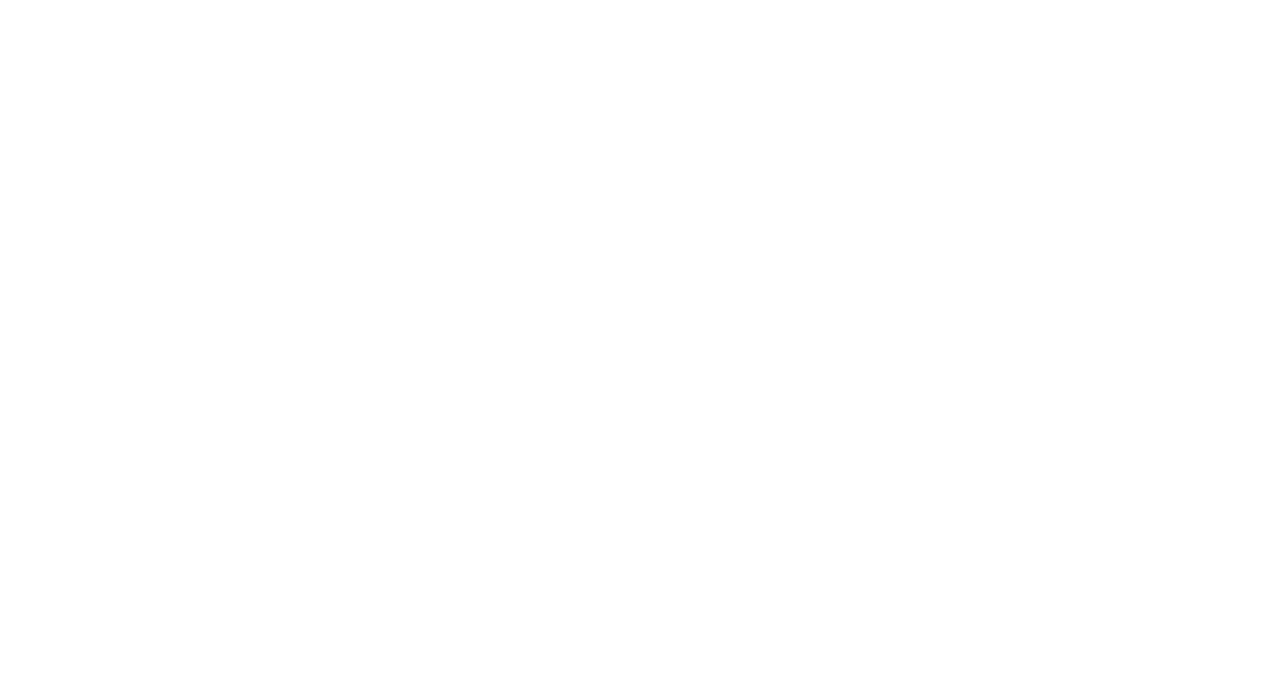
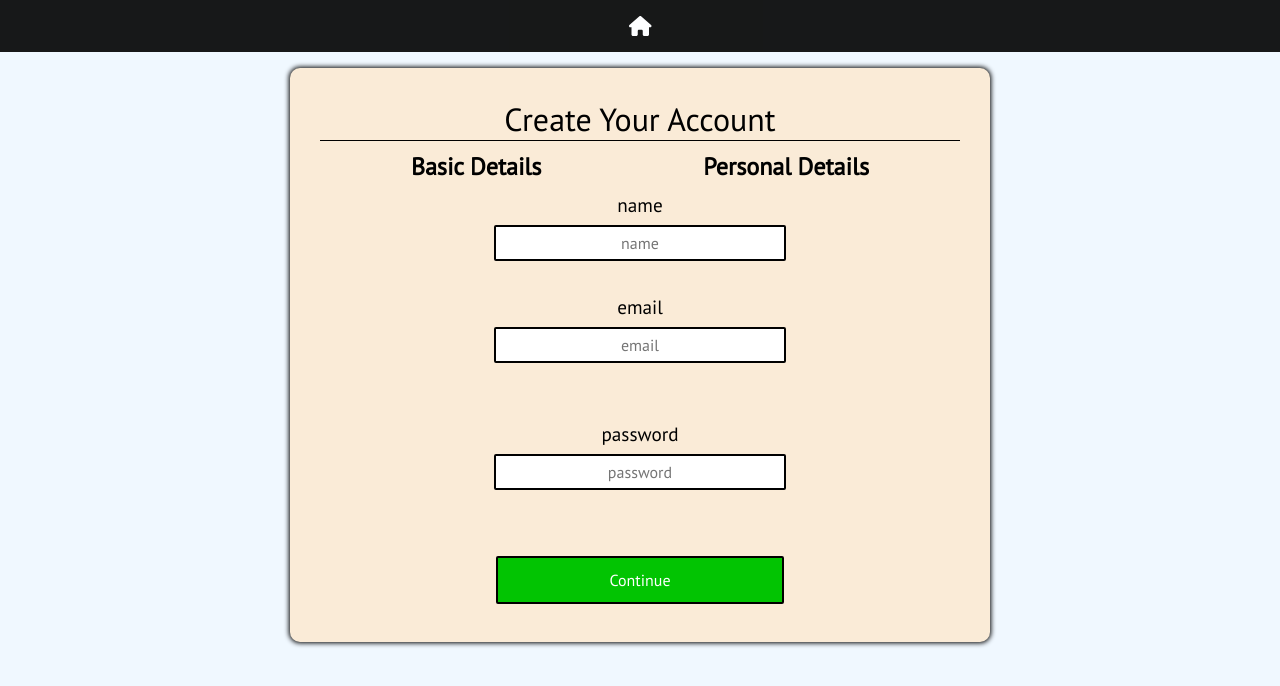
Before and after one commit to Sudeep8708/Book-My-Rail, a React (Create React App) app in the folder rail-app/: page /signup in a window 1280 px wide. Before the commit this address had no page. Shown: the top 686 px of the page. Built offline with nearby package versions, Linux system fonts and the light colour scheme.

Commit message:
Made some changes to login page

```diff
--- a/rail-app/src/booking/bookPage.css
+++ b/rail-app/src/booking/bookPage.css
@@ -58,16 +58,16 @@ div select {
 	cursor: pointer;
 }
 
-input[type="submit"] {
-	color: black;
-	background-color: white;
-	height: 2.42em;
-	box-shadow: 0 0 2px 1px;
+input[type="submit"],input[type="button"] {
+	color: white;
+	background-color: rgb(2, 196, 2);;
+	height: 3em;
 	cursor: pointer;
 }
 
-input[type="submit"]:hover{
-	color: green;
+input[type="submit"]:hover,input[type="button"]:hover{
+	background-color: rgb(38, 224, 38);
+	box-shadow: 0 0 5px 2px;
 }
 
 .ticket {
--- a/rail-app/src/index.js
+++ b/rail-app/src/index.js
@@ -2,21 +2,22 @@ import React from 'react';
 import ReactDOM from 'react-dom/client';
 import { BrowserRouter, Routes, Route } from "react-router-dom";
 // import './index.css';
-import App from './login-page/App';
+import App from './login-page/signup';
 import reportWebVitals from './reportWebVitals';
 import Book from "./booking/booking"
 import Plan_your_journey from './plan-your-journey/plan_your_journey';
 
 export default function Main() {
   return (
-    <BrowserRouter>
-      <Routes>
-        <Route path="/" element={<App />}>
-        </Route>
-        <Route path="/book" element={<Book />}/>
-        <Route path="/plan" element={<Plan_your_journey />} />
-      </Routes>
-    </BrowserRouter>
+    <App />
+    // <BrowserRouter>
+    //   <Routes>
+    //     <Route path="/" element={<App />}>
+    //     </Route>
+    //     <Route path="/book" element={<Book />}/>
+    //     <Route path="/plan" element={<Plan_your_journey />} />
+    //   </Routes>
+    // </BrowserRouter>
   );
 }
 
--- a/rail-app/src/login-page/App.css
+++ /dev/null
@@ -1,91 +0,0 @@
-*{
-  margin:0;
-  padding:0;
-}
-
-body{
-  background-color: aliceblue;
-}
-.head_card{
-  margin:10px;
-  display:flex;
-  justify-content: space-around;
-}
-
-.title{
-  font-weight:bold;
-  font-size:20px;
-
-
-}
-.title:hover{
-  text-decoration: underline;
-  font-size:22px;
-}
-.nav-bar{
-  background-color: black;
-  height:75px;
-  width:100%;
-  padding:0;
-  margin:0;
-
-}
-
-
-.personal-details {
-  width: 50%;
-  height: 200px;
-  margin: 0.5em auto;
-  padding: 30px;
-  background-color:antiquewhite;
-  border-radius: 10px;
-  box-shadow: 0 0 5px 1px;
-
-}
-
-.App-logo {
-  height: 40vmin;
-  pointer-events: none;
-}
-
-@media (prefers-reduced-motion: no-preference) {
-  .App-logo {
-    animation: App-logo-spin infinite 20s linear;
-  }
-}
-
-.App-header {
-  background-color: #282c34;
-  min-height: 100vh;
-  display: flex;
-  flex-direction: column;
-  align-items: center;
-  justify-content: center;
-  font-size: calc(10px + 2vmin);
-  color: white;
-}
-
-.App-link {
-  color: #61dafb;
-}
-
-@keyframes App-logo-spin {
-  from {
-    transform: rotate(0deg);
-  }
-  to {
-    transform: rotate(360deg);
-  }
-}
-
-/*Styling for Form Fields*/
-
-label{
-  margin:10px;
-}
-input{
-  border-radius:6px;
-  width:250px;
-  padding:5px;
-  margin:10px;
-}
--- a/rail-app/src/login-page/App.js
+++ /dev/null
@@ -1,56 +0,0 @@
-// import './App.css';
-import Navbar from "../navbar/nav-bar"
-import FormField from "./formfield"
-import {useState} from 'react';
-import addValues from './middle';
-//Test file plan your journey not a part of this page
-
-function App() {
-
-  const [name, setName] = useState("");
-  const [password, setPassword] = useState("");
-
-  const onChangeName = (e) => {
-      setName(e.target.value);
-        console.log(name);
-  }
-
-  const onChangePass = (e) => {
-    setPassword(e.target.value);
-  }
-
-  const handleSubmit = (e) => {
-    e.preventDefault();
-    const obj = {
-      'name' : name,
-      'password' : password
-    }
-
-    addValues(obj).then( ()=>{console.log("The Request made to create was Resolved!")});
-
-    setName("");
-    setPassword("");
-  }
-
-  return (
-    <>
-    <Navbar/>
-    <div className="personal-details">
-      <p style = {{fontWeight:'bold',fontSize:'20px',margin:'10px'}}>Create Your Account</p>
-      <div className="head_card">
-        <span className="title">Basic Details</span>
-        <span className="title">Personal Details</span>
-        </div>
-        <form onSubmit={handleSubmit}>
-        <FormField label='Name' type='text' value={name} onChange={onChangeName} />
-        <br/>
-        <FormField label='Password' type='password' value={password}  onChange={onChangePass} />
-        <br/>
-        <button style={{padding:'10px',backgroundColor:'green',color:'white'}} type='submit'>Submit</button>
-        </form>
-    </div>
-    </>
-  );
-}
-
-export default App;
--- a/rail-app/src/login-page/formfield.js
+++ b/rail-app/src/login-page/formfield.js
@@ -4,7 +4,7 @@ const FormField = ({label, type, value, onChange}) => {
     return (
         <>
         <label>{label}</label>
-        <input name={label} type={type} value={value} onChange={onChange} />
+        <input name={label} placeholder={label} type={type} value={value} onChange={onChange} />
         <br/>
         </>
     )
--- /dev/null
+++ b/rail-app/src/login-page/login.css
@@ -0,0 +1,54 @@
+@import url('https://fonts.googleapis.com/css2?family=PT+Sans:ital@0;1&display=swap');
+
+*{
+  margin:0;
+  padding:0;
+  font-family: 'PT Sans',sans-serif;
+}
+
+body{
+  background-color: aliceblue;
+}
+
+
+.personal-details {
+  width: 50%;
+  margin: 0.5em auto;
+  padding: 30px;
+  background-color:antiquewhite;
+  border-radius: 10px;
+  box-shadow: 0 0 5px 1px;
+}
+
+.personal-details > p {
+  text-align: center;
+  font-size: 2em;
+  border-bottom: 1px solid black;
+}
+
+.head_card{
+  margin:10px;
+  display:flex;
+  justify-content: space-around;
+}
+
+.title{
+  font-weight:bold;
+  font-size: 1.5em;
+}
+
+.title:hover{
+  border-bottom: 1px solid #18a5fd;
+  color: #18a5fd;
+}
+
+.form-entry {
+  display: flex;
+  flex-direction: column;
+  align-items: center;
+  font-size: 1.2em;
+}
+
+.form-entry input {
+  font-size: 1rem;
+}
--- /dev/null
+++ b/rail-app/src/login-page/signup.js
@@ -0,0 +1,112 @@
+import "./login.css";
+import Navbar from "../navbar/nav-bar";
+import FormField from "./formfield";
+import { useState } from "react";
+import addValues from "./middle";
+//Test file plan your journey not a part of this page
+
+const BasicDetails = (acc) => {
+    const account = acc.account;
+    return (
+        <form className="form-entry">
+            <FormField
+                label="name"
+                type="text"
+                onChange={acc.onChangeAccount}
+            />
+            <FormField
+                label="email"
+                type="email"
+                onChange={acc.onChangeAccount}
+            />
+            <br />
+            <FormField
+                label="password"
+                type="password"
+                onChange={acc.onChangeAccount}
+            />
+            <br />
+            <div>
+                <input
+                    type="button"
+                    value="Continue"
+                    onClick={acc.handleSubmit}
+                />
+            </div>
+        </form>
+    );
+};
+
+
+const PersonalDetails = (acc) => {
+  const account = acc.account;
+  return (
+      <form className="form-entry">
+          <FormField
+              label="address"
+              type="text"
+              onChange={acc.onChangeAccount}
+          />
+          <FormField
+              label="age"
+              type="number"
+              onChange={acc.onChangeAccount}
+          />
+          <br />
+          <FormField
+              label="gender"
+              type="text"
+              onChange={acc.onChangeAccount}
+          />
+          <br />
+          <div>
+              <input
+                  type="proof"
+                  value="text"
+                  onClick={acc.handleSubmit}
+              />
+          </div>
+      </form>
+  );
+};
+
+function App() {
+    const [account, setAccount] = useState({
+        name: "",
+        email: "",
+        password: "",
+        age: 0,
+        address: "",
+        contact: "",
+        proof: "",
+    });
+
+    const onChangeAccount = (e) => {
+        setAccount({ ...account, [e.target.name]: e.target.value });
+    };
+
+    const handleSubmit = (e) => {
+        e.preventDefault();
+        console.log(account);
+    };
+
+    return (
+        <>
+            <Navbar />
+            <div className="personal-details">
+                <p>Create Your Account</p>
+                <div className="head_card">
+                    <div className="title">Basic Details</div>
+                    <div className="title">Personal Details</div>
+                </div>
+                <BasicDetails
+                    account={account}
+                    onChangeAccount={onChangeAccount}
+                    handleSubmit={handleSubmit}
+                />
+            </div>
+        </>
+    );
+}
+
+export default App;
--- a/rail-app/src/navbar/nav.css
+++ b/rail-app/src/navbar/nav.css
@@ -6,7 +6,7 @@ body,html {
 	opacity: 90%;
 	top: 0;
 	background-color: black;
-	height: 1.5em;
+	height: 1.25em;
 	padding: 1em;
 	text-align: center;
 	margin-bottom: 1rem;
```
Also changed, not shown: rail-app/src/login-page/login.js (added).
